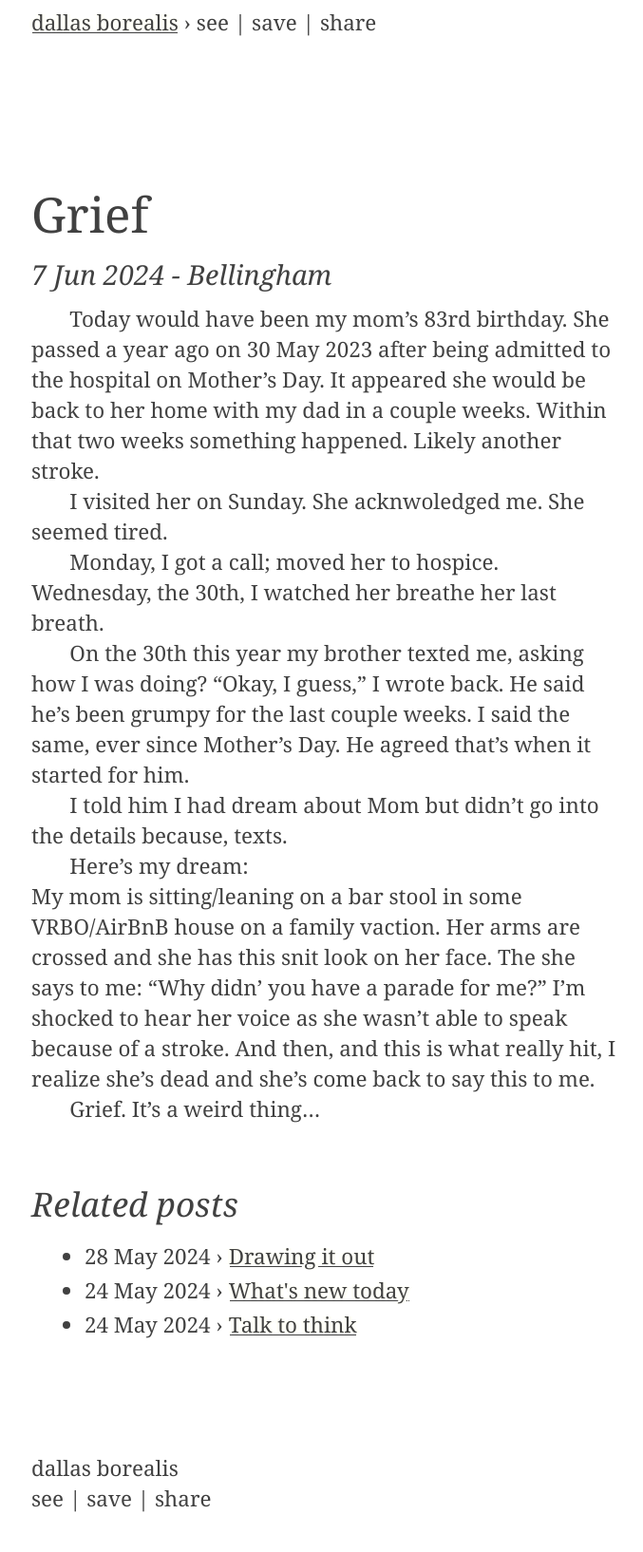
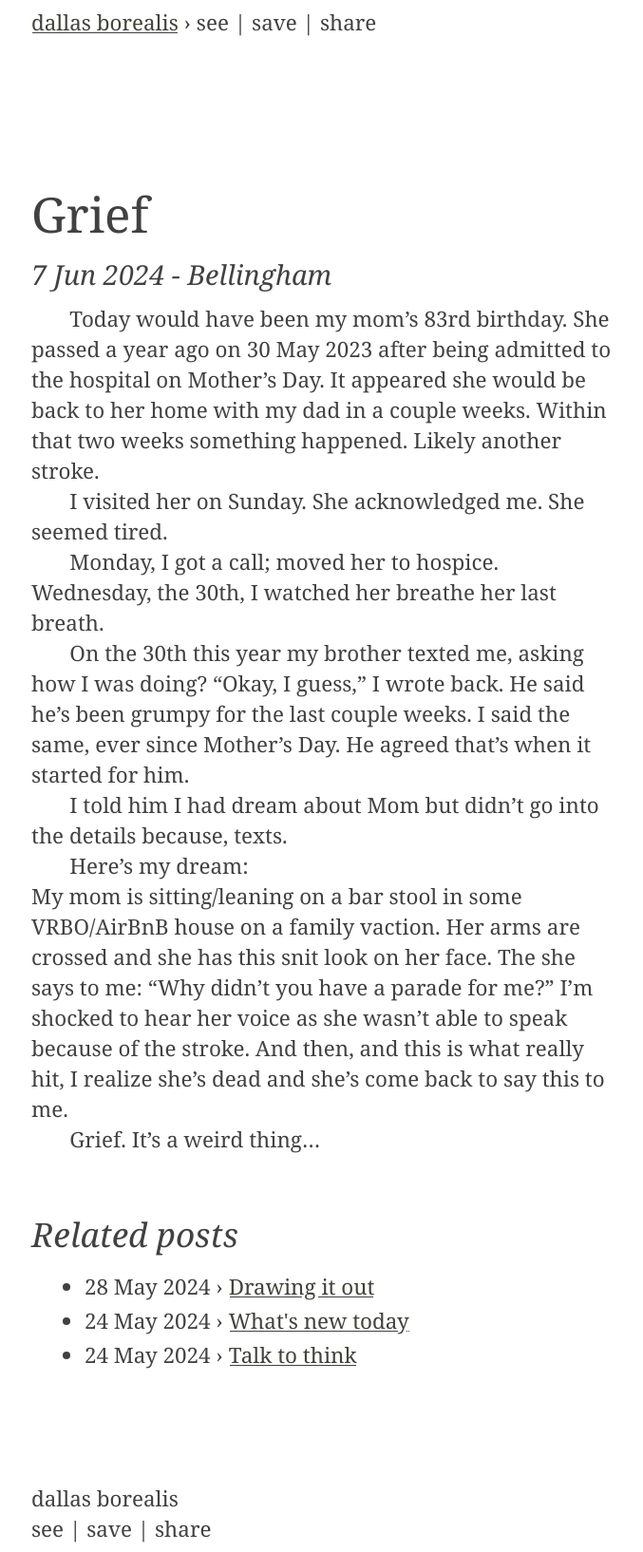
Before and after one commit to dallas-borealis/dallas-borealis.github.io, a Jekyll site: the page built from _posts/2024-06-07-grief.md, in a window 1280 px wide. Shown: the whole page at 95% size, without its empty margins (127-804 px from the left). Built offline with Jekyll 4.4.1, drawn with Linux system fonts in a browser that asks for light colours; before the commit the page ends 1602 px from its top, so only the background shows below that.

Commit message:
Update 2024-06-07-grief.md

```diff
--- a/_posts/2024-06-07-grief.md
+++ b/_posts/2024-06-07-grief.md
@@ -10,7 +10,7 @@ title: Grief
 
 Today would have been my mom's 83rd birthday. She passed a year ago on 30 May 2023 after being admitted to the hospital on Mother's Day. It appeared she would be back to her home with my dad in a couple weeks. Within that two weeks something happened. Likely another stroke.
 
-I visited her on Sunday. She acknwoledged me. She seemed tired.
+I visited her on Sunday. She acknowledged me. She seemed tired.
 
 Monday, I got a call; moved her to hospice. Wednesday, the 30th, I watched her breathe her last breath.
 
@@ -19,6 +19,6 @@ On the 30th this year my brother texted me, asking how I was doing? "Okay, I gue
 I told him I had dream about Mom but didn't go into the details because, texts.
 
 Here's my dream:
-My mom is sitting/leaning on a bar stool in some VRBO/AirBnB house on a family vaction. Her arms are crossed and she has this snit look on her face. The she says to me: "Why didn' you have a parade for me?" I'm shocked to hear her voice as she wasn't able to speak because of a stroke. And then, and this is what really hit, I realize she's dead and she's come back to say this to me.
+My mom is sitting/leaning on a bar stool in some VRBO/AirBnB house on a family vaction. Her arms are crossed and she has this snit look on her face. The she says to me: "Why didn't you have a parade for me?" I'm shocked to hear her voice as she wasn't able to speak because of the stroke. And then, and this is what really hit, I realize she's dead and she's come back to say this to me.
 
 Grief. It's a weird thing...
```
